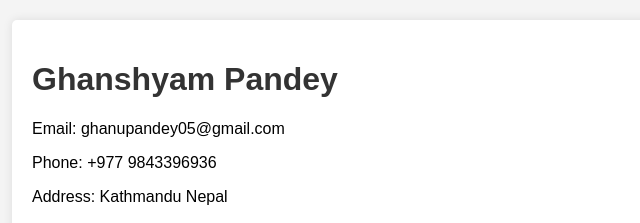
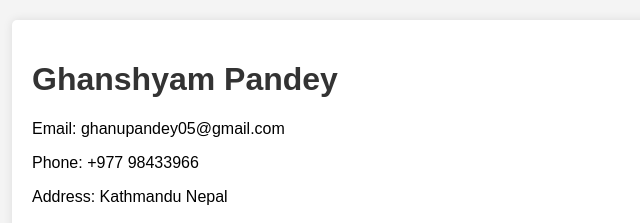
Before and after one commit to Ghanu8/ghanu8.github.io, a plain HTML site: page index.html in a window 1280 px wide. Shown: the top 223 px of the page, 208-848 px from the left. Drawn offline with Linux system fonts and the light colour scheme.

Commit message:
,my resume

```diff
--- a/index.html
+++ b/index.html
@@ -39,7 +39,7 @@
         <header>
             <h1>Ghanshyam Pandey</h1>
             <p>Email: ghanupandey05@gmail.com</p>
-            <p>Phone: +977 9843396936</p>
+            <p>Phone: +977 98433966</p>
             <p>Address: Kathmandu Nepal</p>
         </header>
 
```
